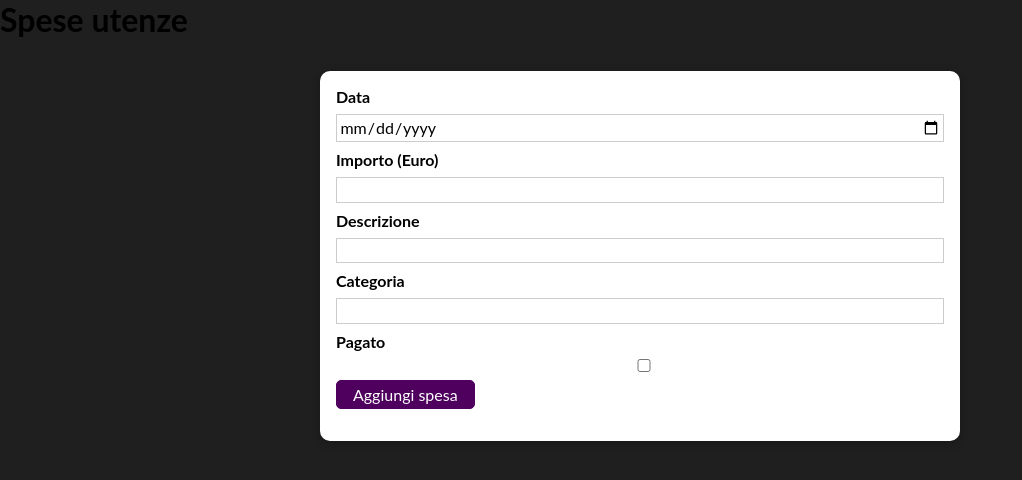
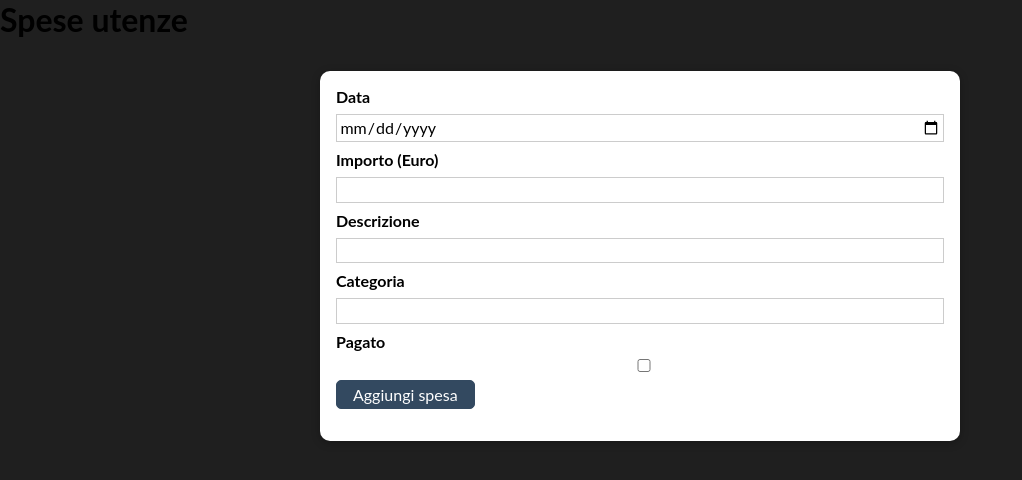
Before and after one commit to mkonemo/react-gestione-utenze-19bbby, a React (Create React App) app: page / in a window 1280 px wide. Shown: the top 480 px of the page, without its empty margins (0-1022 px from the left). Built offline with nearby package versions, Linux system fonts and the light colour scheme.

Commit message:
1 file modified

```diff
--- a/src/components/UI/Button.module.css
+++ b/src/components/UI/Button.module.css
@@ -1,6 +1,7 @@
 :root {
-  --button: #4f005f;
-  --button-hover: #741188;
+  --color1: 51, 73, 96;
+  --button: rgb(var(--color1));
+  --button-hover: rgba(var(--color1),.9);
 }
 
 .button {
```
